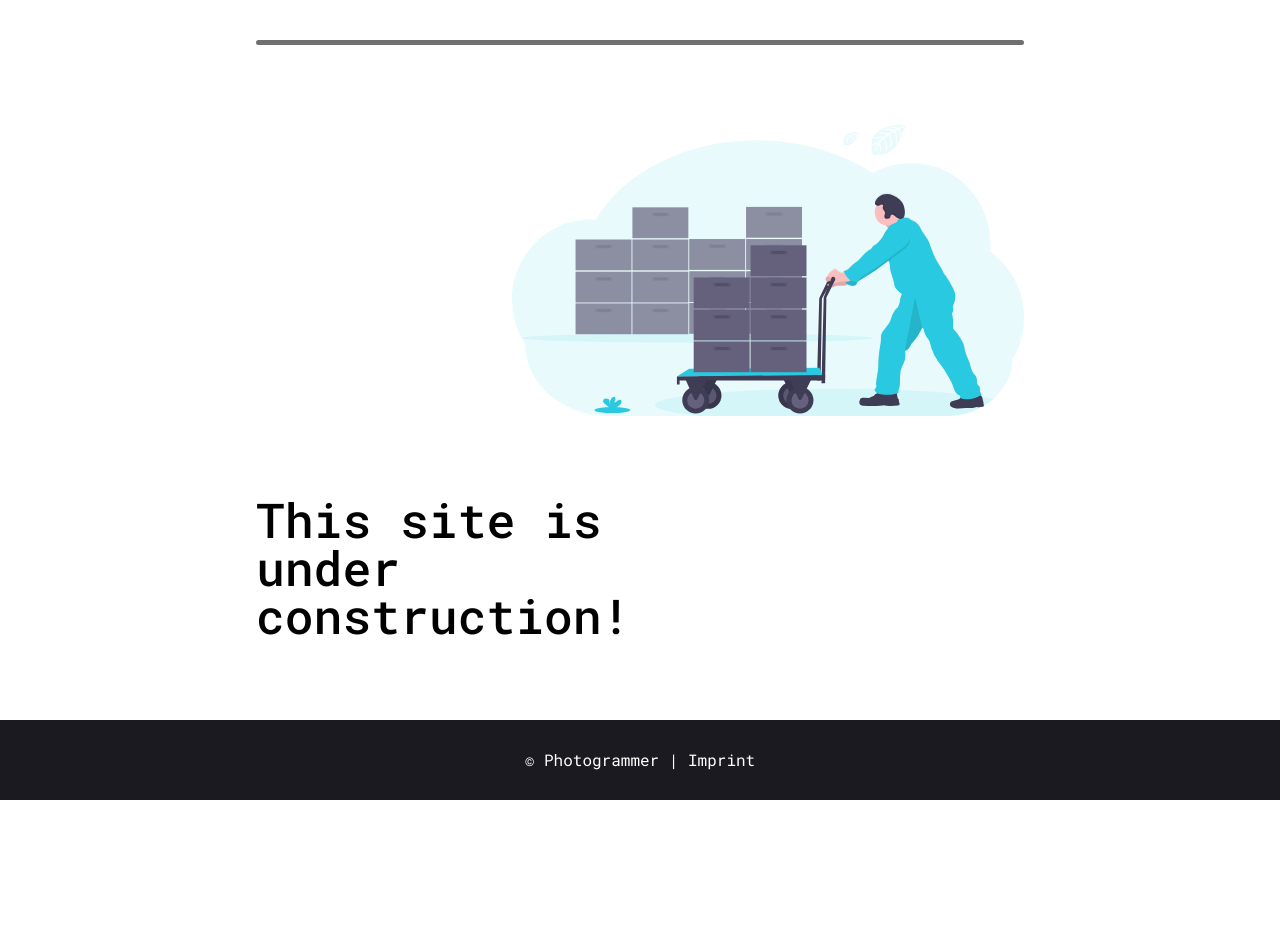
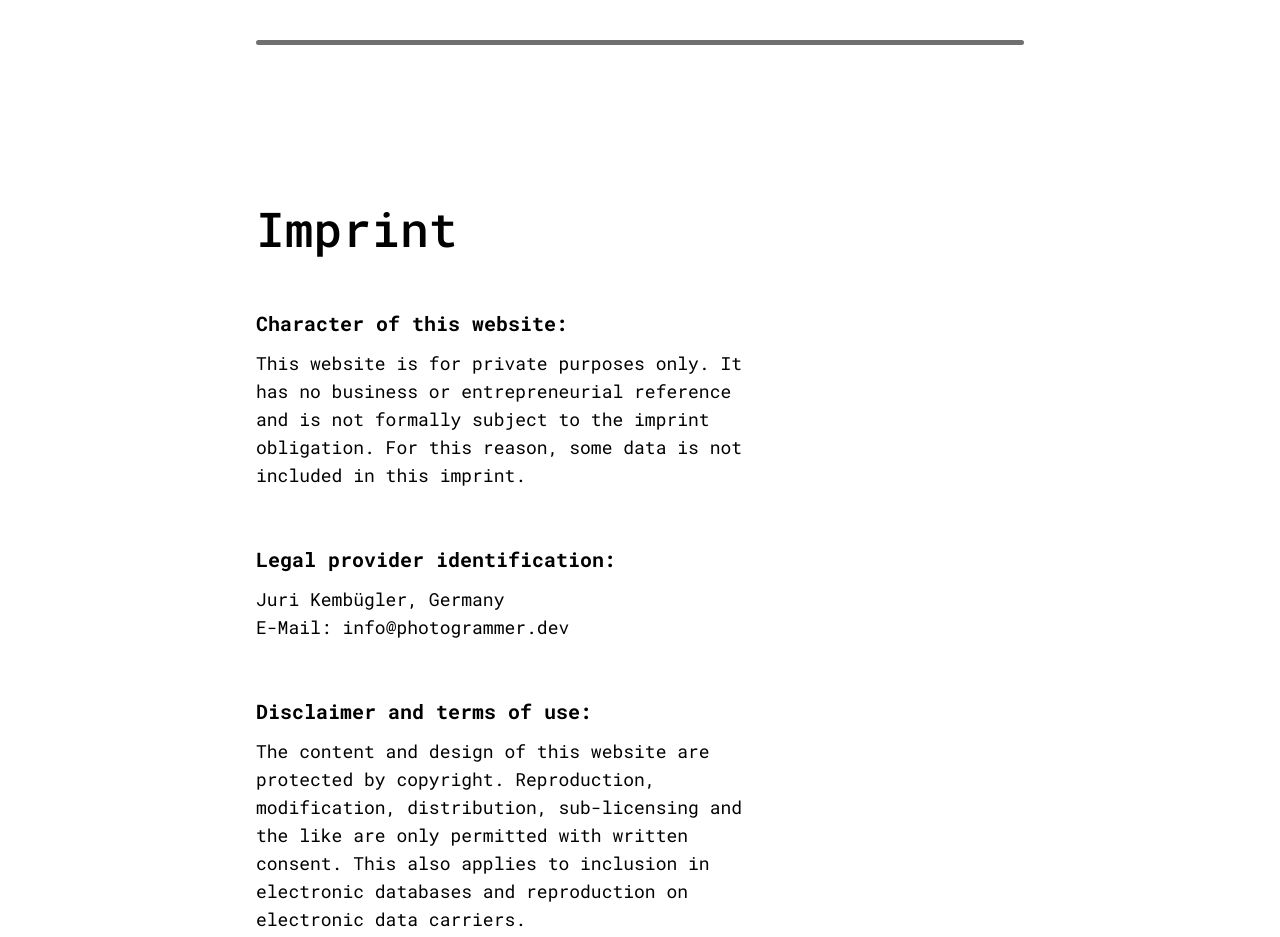
Before and after one commit to Jufg/Photogrammer, a React (Create React App) app: page /imprint in a window 1280 px wide. Shown: the part 160-1097 px from the top of the page. Before the commit the page ends 960 px from the top, so only its background shows below. Built offline with nearby package versions, Linux system fonts and the light colour scheme; no server answers; what web3.storage would draw is missing.

Commit message:
Add imprint.

```diff
--- a/src/App.jsx
+++ b/src/App.jsx
@@ -12,8 +12,8 @@ const App = () => {
                 {/* <Route path="/wallpaper" element={<Wallpaper />} />
                 <Route path="/portfolio" element={<Portfolio />} />
                 <Route path="/gallery" element={<Gallery />} />
-                <Route path="/publications" element={<Publications />} />
-                <Route path="/imprint" element={<Imprint />} />*/}
+                <Route path="/publications" element={<Publications />} /*/}
+                <Route path="/imprint" element={<Imprint />} />
                 <Route path="*" element={<ErrorPage404/>}/>
             </Routes>
         </Router>
--- a/src/pages/404-page.jsx
+++ b/src/pages/404-page.jsx
@@ -6,7 +6,7 @@ const ErrorPage404 = () => {
 
     return (
         <Layout>
-            <section id="home" className="md:h-fit px-6 md:px-[20%] mt-20 mb-20">
+            <section id="404" className="md:h-fit px-6 md:px-[20%] mt-20 mb-20">
                 <div className="w-full flex justify-center md:justify-end">
                     <img src={under_construction_svg} alt="Home svg" className="md:w-2/3 w-full"/>
                 </div>
--- a/src/pages/imprint.jsx
+++ b/src/pages/imprint.jsx
@@ -3,11 +3,78 @@ import {Layout} from "../components";
 
 const Imprint = () => {
 
-    return (
-        <Layout>
-            <p>Imprint</p>
-        </Layout>
-    )
+    return (<Layout>
+            <section id="imprint" className="h-fit px-6 md:px-[20%] mt-20 mb-20">
+                <div className="my-40">
+                    <h1 className="font-medium text-3xl md:text-5xl mb-2">Imprint</h1>
+                    <div className="w-2/3 mt-14">
+                        <p className="text-xl">
+                            <strong>Character of this website:</strong>
+                        </p>
+                        <p className="text-lg mt-3">
+                            This website is for private purposes only. It has no business or entrepreneurial reference
+                            and is not formally subject to the imprint obligation. For this reason, some data is not
+                            included in this imprint.
+                        </p>
+                    </div>
+                    <div className="w-2/3 mt-14">
+                        <p className="text-xl">
+                            <strong>Legal provider identification:</strong>
+                        </p>
+                        <p className="text-lg mt-3">
+                            Juri Kembügler, Germany <br/>
+                            E-Mail: <a href="mailto:info@photogrammer.dev"
+                                       className="hover:underline hover:text-black/80">info@photogrammer.dev</a>
+                        </p>
+                    </div>
+                    <div className="w-2/3 mt-14">
+                        <p className="text-xl">
+                            <strong>Disclaimer and terms of use:</strong>
+                        </p>
+                        <p className="text-lg mt-3">
+                            The content and design of this website are protected by copyright. Reproduction,
+                            modification, distribution, sub-licensing and the like are only permitted with written
+                            consent. This also applies to inclusion in electronic databases and reproduction on
+                            electronic data carriers.
+                        </p>
+                        <p className="text-lg mt-3">
+                            Please note that words or signs - brand names, patents or trademarks - on this website may
+                            be subject to legal protection. Insofar as these are subject to the rights of others, we use
+                            them solely for information purposes and in no way to gain an advantage.
+                        </p>
+                        <p className="text-lg mt-3">
+                            Despite careful control of the content, I do not accept any responsibility for external
+                            information or links to third party websites. The operators of linked sites are solely
+                            responsible for their content.
+                        </p>
+                        <p className="text-lg mt-3">
+                            This website was created with the greatest possible care. Nevertheless, freedom from errors
+                            and correctness of the information cannot be guaranteed. Liability claims are therefore
+                            completely excluded.
+                        </p>
+                    </div>
+                    <div className="w-2/3 mt-14">
+                        <p className="text-xl">
+                            <strong>Widerspruch Werbe-Mails:</strong>
+                        </p>
+                        <p className="text-lg mt-3">
+                            Der Nutzung von im Rahmen der Impressumspflicht veröffentlichten Kontaktdaten zur
+                            Übersendung von nicht ausdrücklich angeforderter Werbung und Informationsmaterialien wird
+                            hiermit widersprochen. Der Betreiber der Seiten behält sich ausdrücklich rechtliche Schritte
+                            im Falle der unverlangten Zusendung von Werbeinformationen, etwa durch Spam-E-Mails, vor.
+                        </p>
+                    </div>
+                    <div className="w-2/3 mt-14">
+                        <p className="text-xl">
+                            <strong>Social Media Präsenz:</strong>
+                        </p>
+                        <p className="text-lg mt-3">
+                            Dieses Impressum gilt auch für den Instagram-Account „_photogrammer_“.
+                        </p>
+                    </div>
+                </div>
+            </section>
+        </Layout>)
 }
 
 export default Imprint
```
